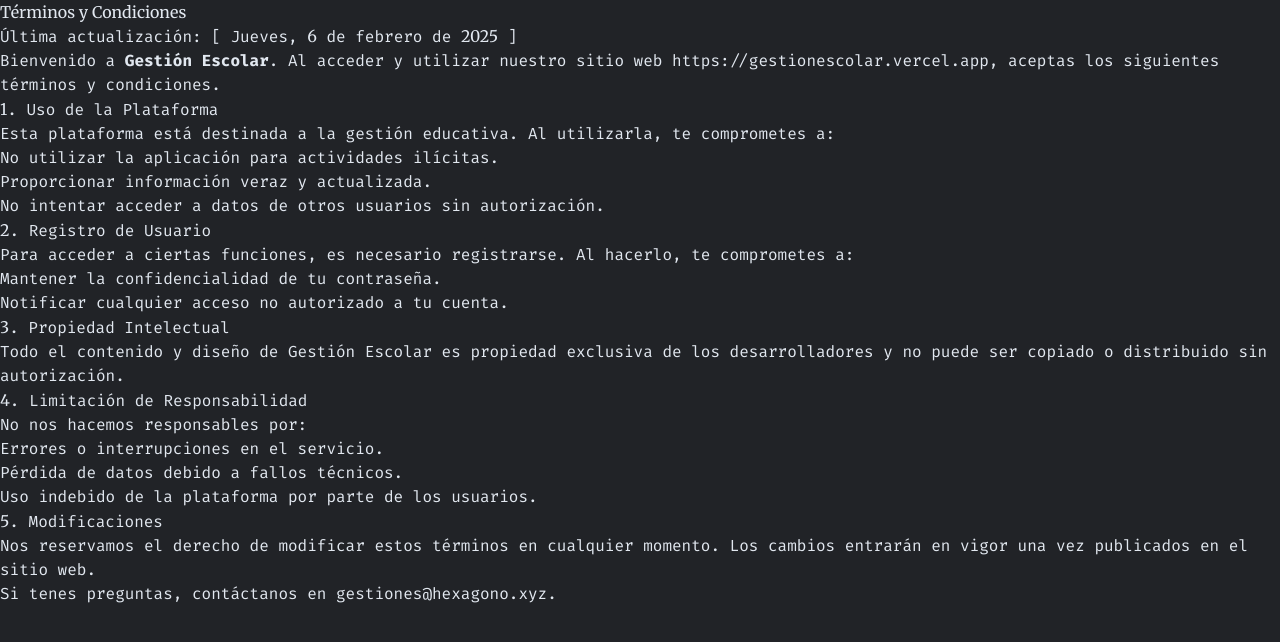
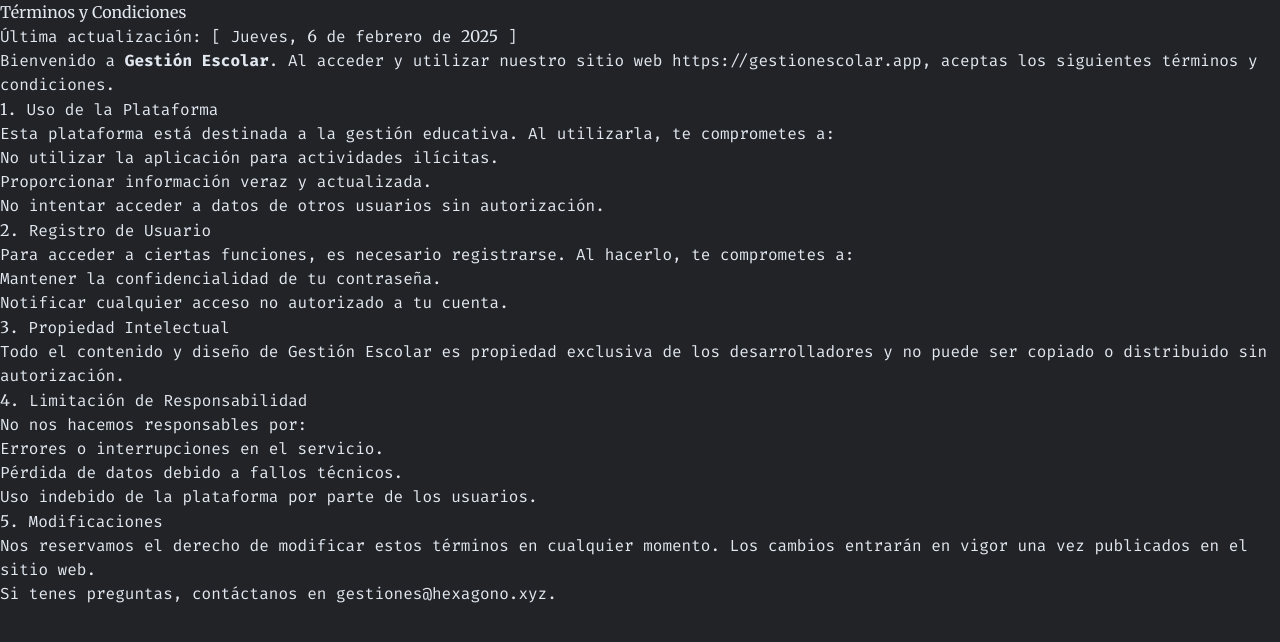
Before and after one commit to GRAMAPHENIA/ge-gestion-escolar-web-app, a Next.js app: page /terminos-y-condiciones in a window 1280 px wide. Shown: the top 642 px of the page. Built offline with nearby package versions, Linux system fonts and the light colour scheme.

Commit message:
Actualizar enlaces en Política de Privacidad y Términos y Condiciones: cambiar URL de vercel.app a gestionescolar.app

```diff
--- a/src/app/(routes)/politica-de-privacidad/page.jsx
+++ b/src/app/(routes)/politica-de-privacidad/page.jsx
@@ -30,10 +30,10 @@
         <p className="mb-4">
           En <strong>Gestión Escolar</strong>, accesible desde{' '}
           <a
-            href="https://gestionescolar.vercel.app"
+            href="https://gestionescolar.app"
             className="text-orange-400 underline hover:text-orange-300"
           >
-            https://gestionescolar.vercel.app
+            https://gestionescolar.app
           </a>
           , la privacidad de nuestros usuarios es una prioridad.
         </p>
--- a/src/app/(routes)/terminos-y-condiciones/page.tsx
+++ b/src/app/(routes)/terminos-y-condiciones/page.tsx
@@ -31,10 +31,10 @@
           Bienvenido a <strong>Gestión Escolar</strong>. Al acceder y utilizar
           nuestro sitio web{' '}
           <a
-            href="https://gestionescolar.vercel.app"
+            href="https://gestionescolar.app"
             className="text-orange-400 underline hover:text-orange-300"
           >
-            https://gestionescolar.vercel.app
+            https://gestionescolar.app
           </a>
           , aceptas los siguientes términos y condiciones.
         </p>
```
